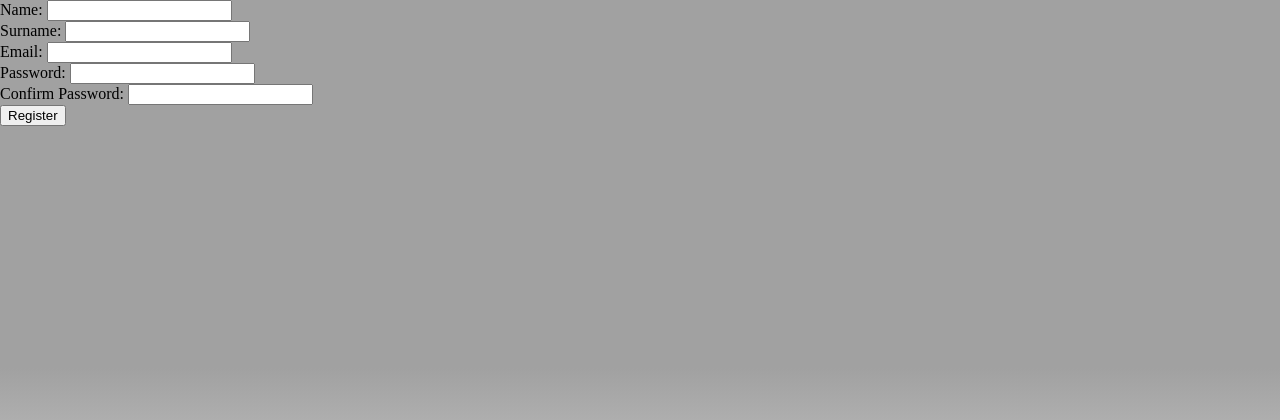
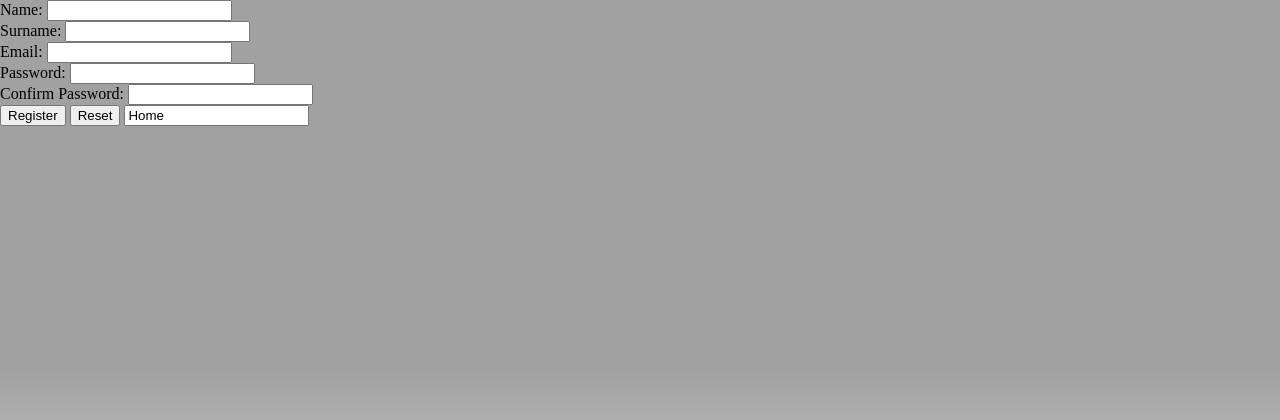
Before and after one commit to superizer/hawkeye, a Python web app: template hawkeye/templates/accounts/register.mako in a window 1280 px wide. Shown: the top 420 px of the page. Run offline with Mako, Linux system fonts and the light colour scheme; the template is opened without the code that fills it, so the values that code supplies are empty.

Commit message:
add reset and home botton to register page

```diff
--- a/hawkeye/routing.py
+++ b/hawkeye/routing.py
@@ -7,6 +7,7 @@ from .views import accounts
 from .views import home
 
 def add_route(config):
+    config.add_route('/', accounts.login, '/accounts/login.mako')
     config.add_route('/home', home.index, '/welcome/index.mako')
     config.add_route('/login', accounts.login, '/accounts/login.mako')
     config.add_route('/register', accounts.register, '/accounts/register.mako')
--- a/hawkeye/templates/accounts/register.mako
+++ b/hawkeye/templates/accounts/register.mako
@@ -6,5 +6,7 @@ Surname: <input type="text" name="surname"><br/>
 Email: <input type="text" name="email"><br/>
 Password: <input type="password" name="password"><br/>
 Confirm Password: <input type="password" name="password"><br/>
-<a href='/login' ><input type="submit" value="Register"></a>
+<input type="submit" value="Register">
+<input type="reset" value="Reset">
+<a href="/login"><input type="botton" value="Home"></a>
 </form>
```
